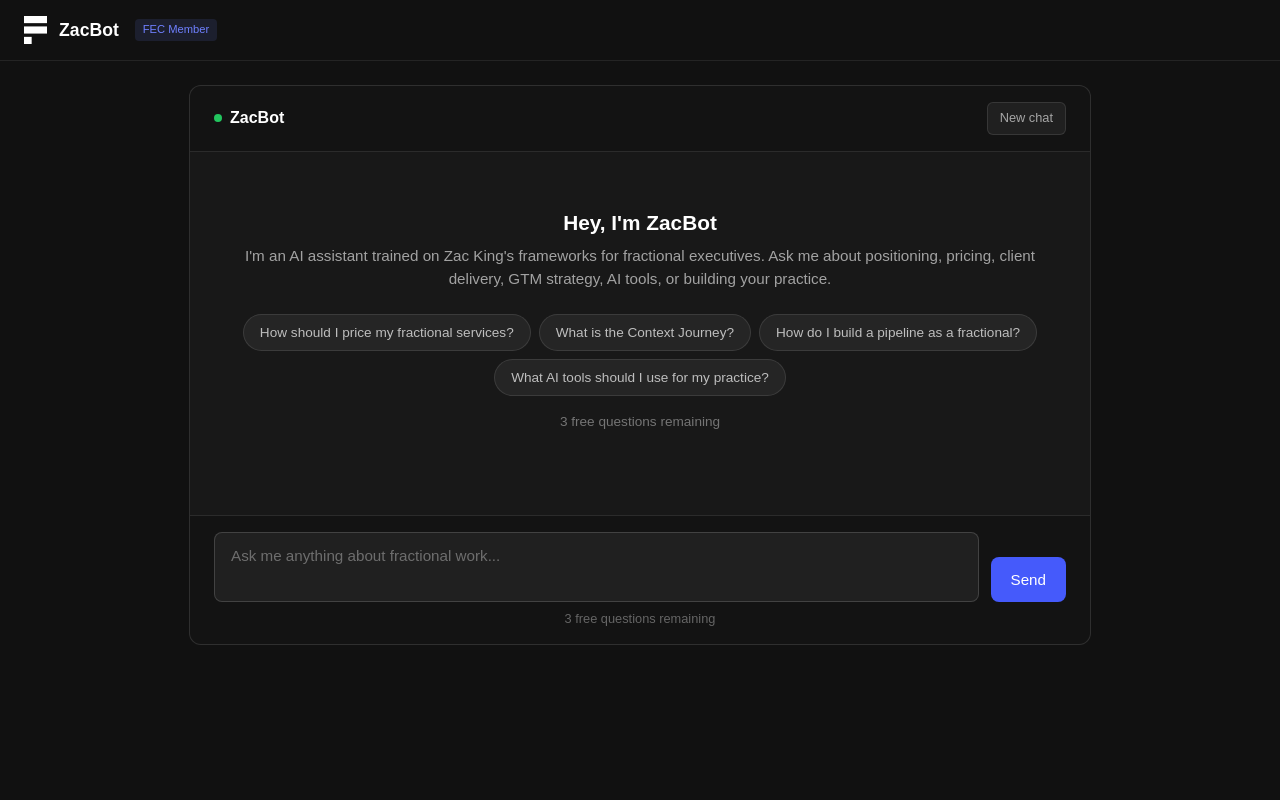
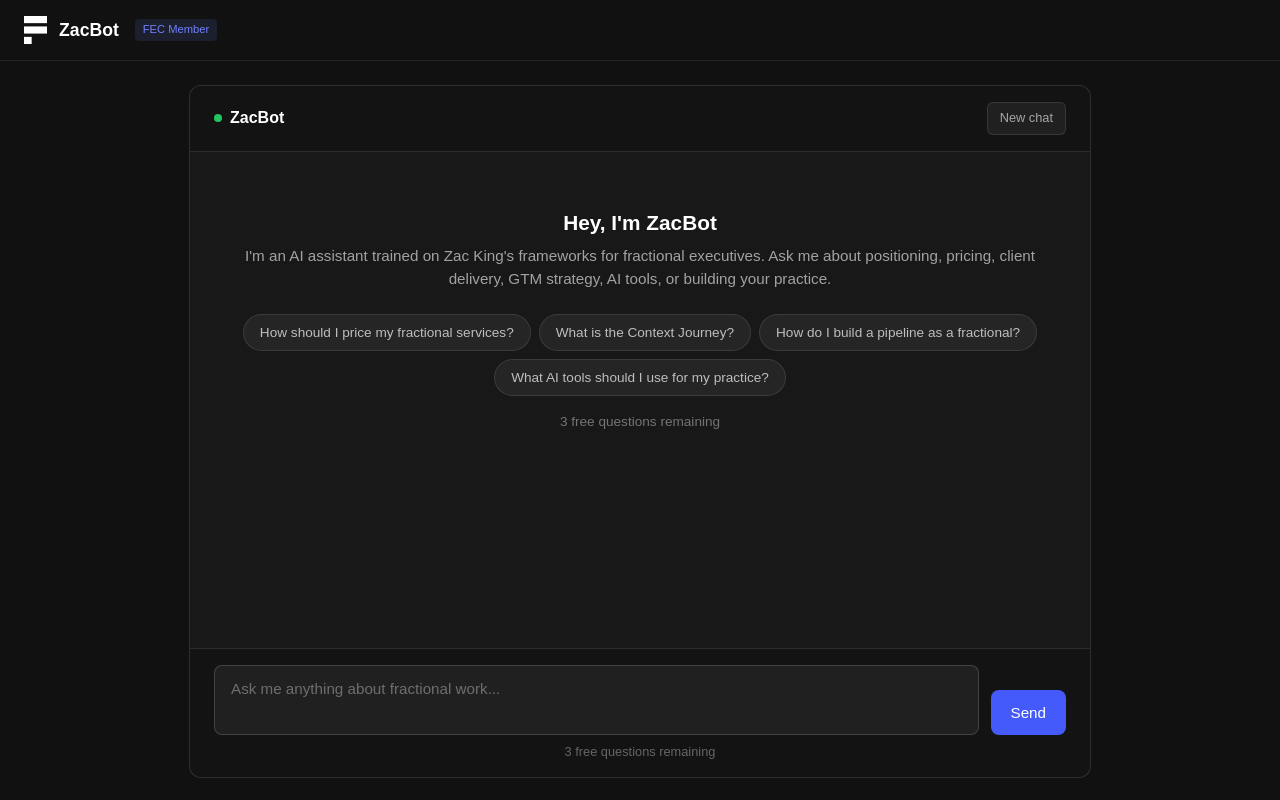
Before and after one commit to zachary-ai/FEC-website-2026, a plain HTML site: page zb.html in a window 1280 px wide. Drawn offline with Linux system fonts and the light colour scheme; a script that the page names is missing.

Commit message:
Fix ZacBot conversation scrolling

```diff
--- a/css/zacbot.css
+++ b/css/zacbot.css
@@ -15,6 +15,7 @@
 
 .zacbot-messages {
   flex: 1;
+  min-height: 0;
   overflow-y: auto;
   padding: 1.5rem;
   display: flex;
--- a/zb.html
+++ b/zb.html
@@ -7,7 +7,7 @@
   <meta content="width=device-width, initial-scale=1" name="viewport">
   <link href="css/normalize.css" rel="stylesheet" type="text/css">
   <link href="css/fractionalexec.webflow.css" rel="stylesheet" type="text/css">
-  <link href="css/zacbot.css?v=20260710-finder" rel="stylesheet" type="text/css">
+  <link href="css/zacbot.css?v=20260710-finder-scroll" rel="stylesheet" type="text/css">
   <link href="https://fonts.googleapis.com" rel="preconnect">
   <link href="https://fonts.gstatic.com" rel="preconnect" crossorigin="anonymous">
   <script src="https://ajax.googleapis.com/ajax/libs/webfont/1.6.26/webfont.js" type="text/javascript"></script>
@@ -55,14 +55,22 @@
     }
     .zb-body {
       flex: 1;
+      min-height: 0;
       padding: 1.5rem;
       overflow: hidden;
       display: flex;
       flex-direction: column;
     }
+    .zb-body #zacbot-app {
+      display: flex;
+      flex: 1;
+      min-height: 0;
+      width: 100%;
+    }
     .zb-body .zacbot-chat-container {
       flex: 1;
       height: 100%;
+      min-height: 0;
       max-width: 900px;
       width: 100%;
       margin: 0 auto;
```
